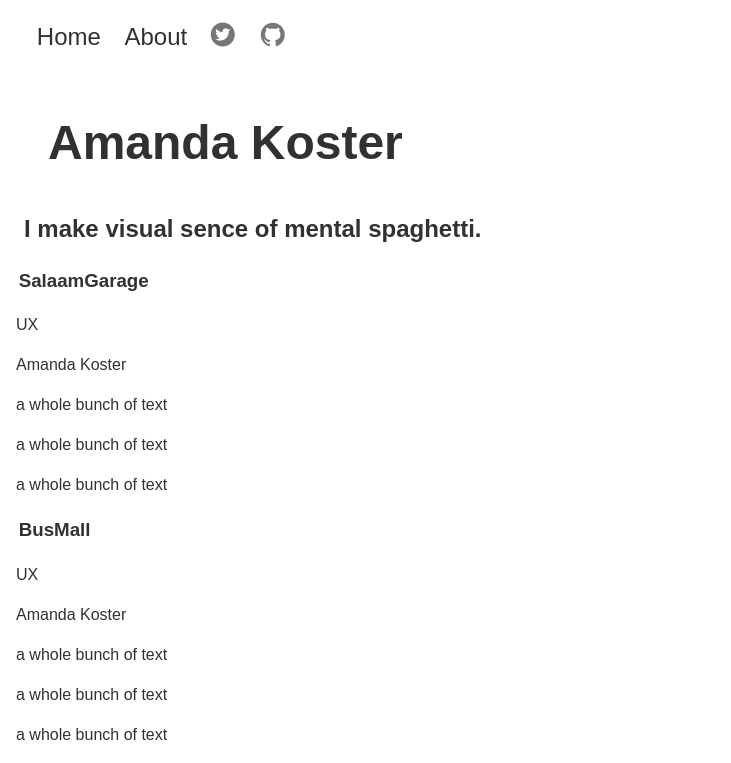
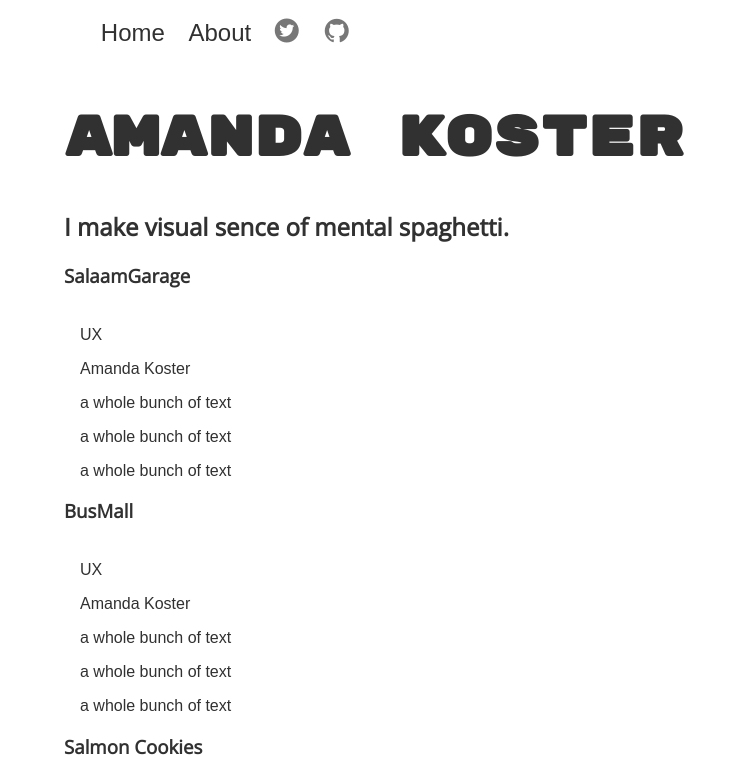
Before and after one commit to amandakoster/portfolio, a plain HTML site: page index.html in a window 1280 px wide. Shown: the top 763 px of the page, without its empty margins (0-731 px from the left). Drawn offline with nearby package versions, Linux system fonts and the light colour scheme; files whose address does not match are found by name.

Commit message:
added some styling

```diff
--- a/index.html
+++ b/index.html
@@ -9,6 +9,7 @@
 	<link href="styles/base.css" rel="stylesheet">
 	<link href="styles/layout.css" rel="stylesheet">
 	<link href="styles/modules.css" rel="stylesheet">
+<link href="https://fonts.googleapis.com/css?family=Open+Sans|Rubik+Mono+One" rel="stylesheet">
 	<link href="https://avatars2.githubusercontent.com/u/18607604?v=3&s=200" rel="icon" type="image/x-icon">
 	<link href="icons/pig1.png" rel="shortcut icon" type="image/png">
 	<script id="project-template" type="text/x-handlbars-template">
--- a/styles/base.css
+++ b/styles/base.css
@@ -3,19 +3,27 @@ img {
 }
 
 h1 {
-	margin-left: 1em;
-	font-size: 3em;
+	font-size: 3.5em;
 	padding: 0;
+	font-family: 'Rubik Mono One', sans-serif;
 }
 
-h3, h2 {
-	margin-left: 1em;
+h2 {
+	font-family: 'Open Sans', sans-serif;
+}
+
+h3 {
+	margin-bottom: 2em;
+	font-family: 'Open Sans', sans-serif;
+
 }
 
 body {
-	line-height: 1.5;
+	/*line-height: 1.5;*/
 	font-size: 100%;
 	color: #313131;
+	max-width: 960px;
+	margin-left: 4em;
 }
 
 hr {
```
